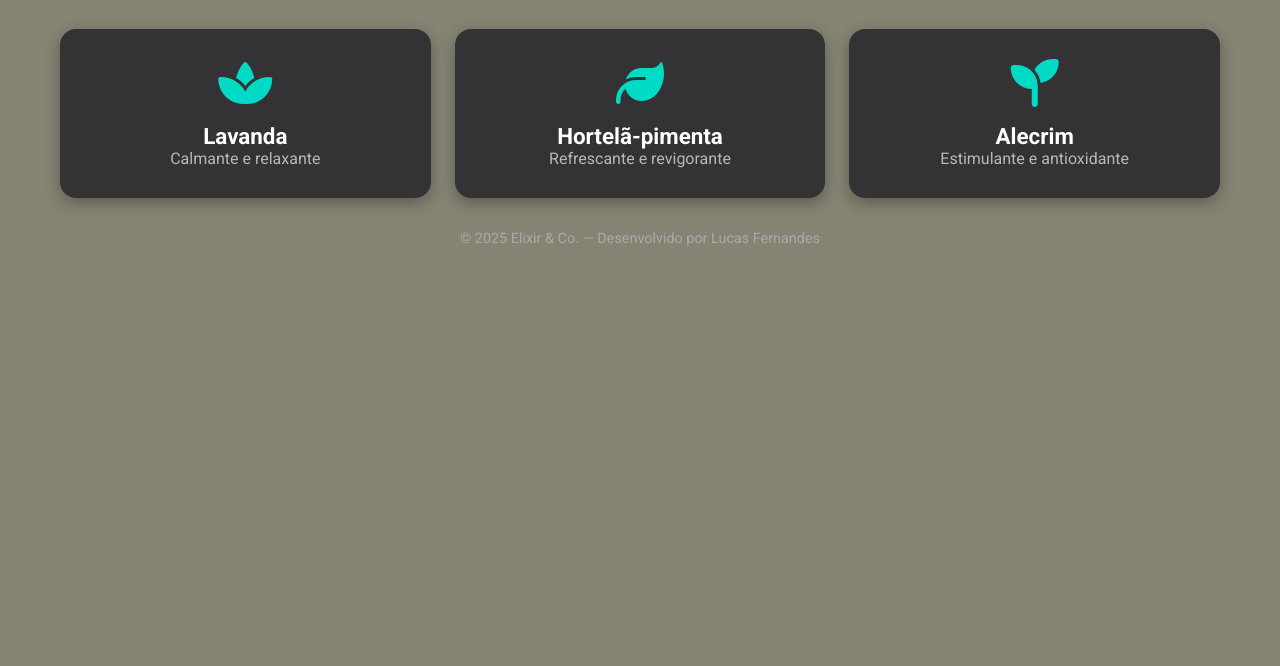
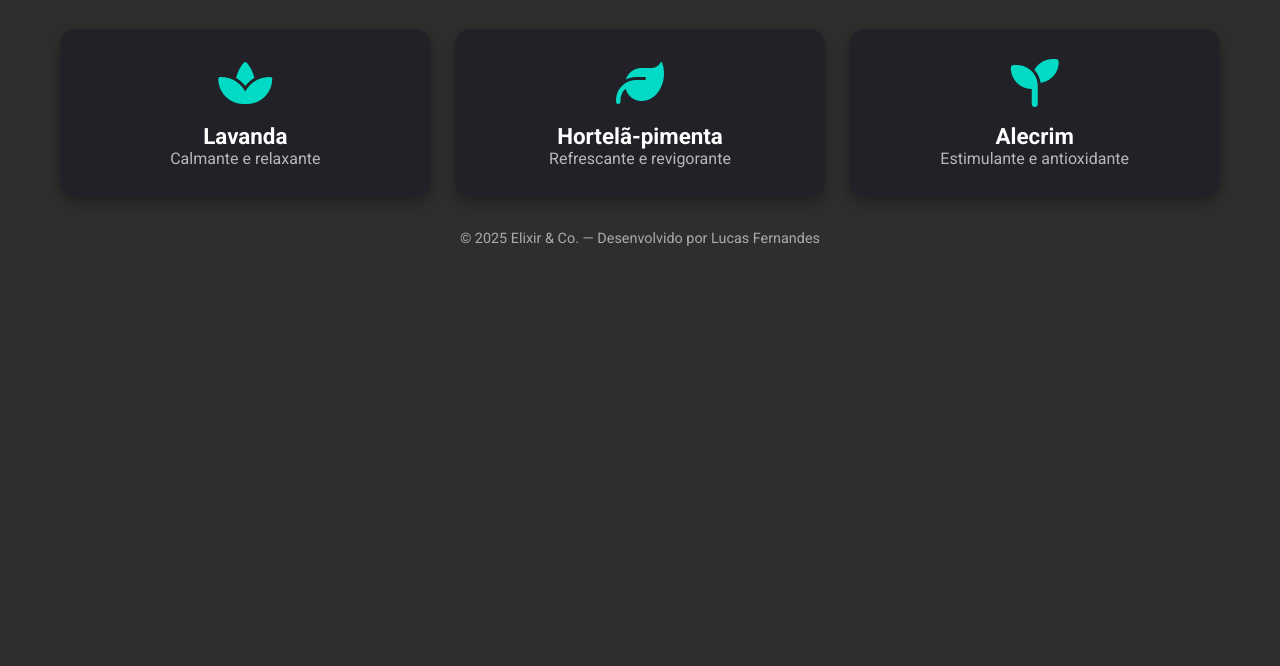
Before and after one commit to luccasfsilva/Elixir-Co, a plain HTML site: page index.html in a window 1280 px wide. Shown: the part 134-800 px from the top of the page. Drawn offline with Linux system fonts and the light colour scheme; a script that the page names is missing.

Commit message:
index.html

```diff
--- a/index.html
+++ b/index.html
@@ -25,7 +25,7 @@
       overflow-x: hidden;
       min-height: 100vh;
       position: relative;
-      background-color: #858372 /* fundo */
+      background-color: #2e2e2d; /* fundo */
     }
 
     /* Fundo animado */
```
